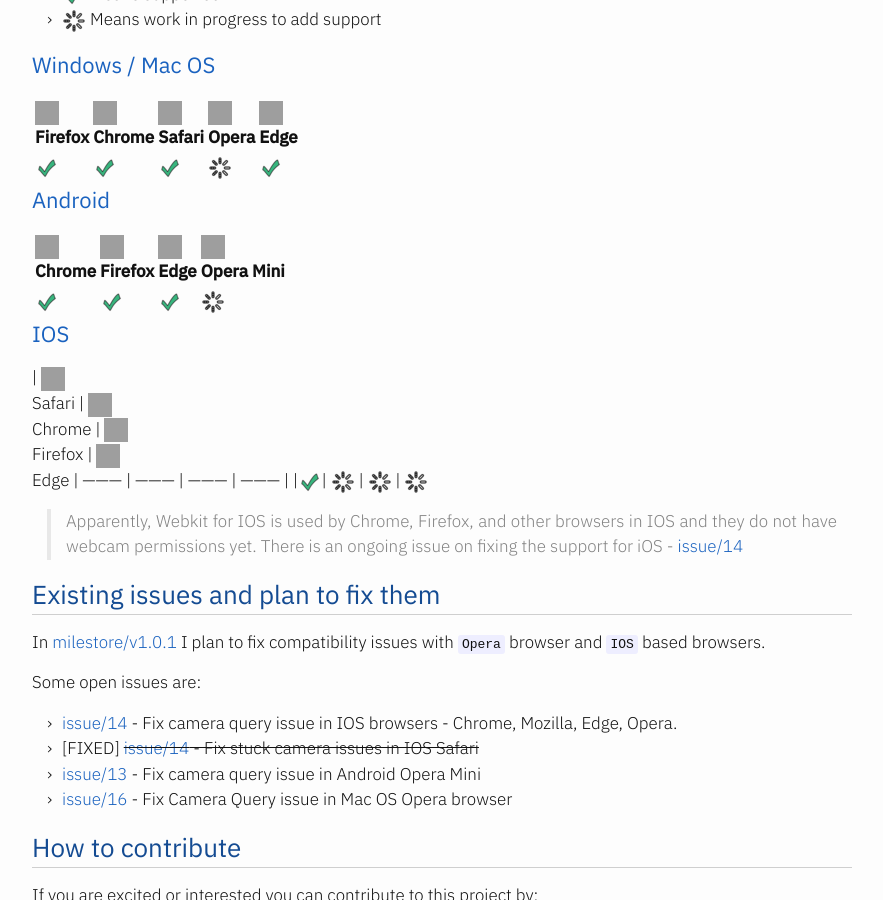
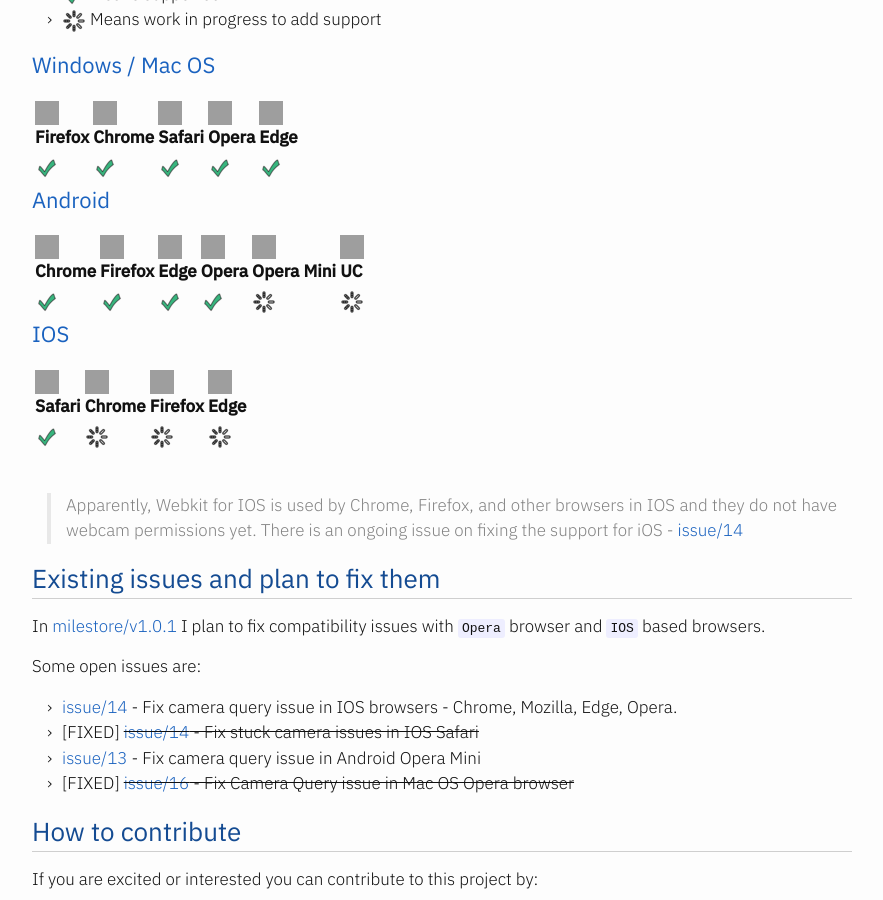
Before and after one commit to mebjas/mebjas.github.io, a Jekyll site: the page built from _posts/2020-04-04-HTML5-QR-Code-scanning---launched-v1.0.1.md, in a window 1280 px wide and 900 px high, scrolled down 5651 px. Shown: the whole window, without its empty margins (198-1081 px from the left). Built offline with Jekyll 4.4.1, drawn with Linux system fonts in a browser that asks for light colours; comment, search, counter and statistics services are not loaded; grey boxes are pictures that could not be loaded.

Commit message:
indent fix

```diff
--- a/_posts/2020-04-04-HTML5-QR-Code-scanning---launched-v1.0.1.md
+++ b/_posts/2020-04-04-HTML5-QR-Code-scanning---launched-v1.0.1.md
@@ -154,19 +154,21 @@
 
 | <img src="https://raw.githubusercontent.com/alrra/browser-logos/master/src/firefox/firefox_48x48.png" alt="Firefox" width="24px" height="24px" /><br/>Firefox | <img src="https://raw.githubusercontent.com/alrra/browser-logos/master/src/chrome/chrome_48x48.png" alt="Chrome" width="24px" height="24px" /><br/>Chrome | <img src="https://raw.githubusercontent.com/alrra/browser-logos/master/src/safari/safari_48x48.png" alt="Safari" width="24px" height="24px" /><br/>Safari | <img src="https://raw.githubusercontent.com/alrra/browser-logos/master/src/opera/opera_48x48.png" alt="Opera" width="24px" height="24px" /><br/>Opera | <img src="https://raw.githubusercontent.com/alrra/browser-logos/master/src/edge/edge_48x48.png" alt="Edge" width="24px" height="24px" /><br/> Edge
 | --------- | --------- | --------- | --------- | ------- |
-|![](../assets/img/done.png)| ![](../assets/img/done.png)| ![](../assets/img/done.png)| ![](../assets/img/progress.png) | ![](../assets/img/done.png)
+|![](../assets/img/done.png)| ![](../assets/img/done.png)| ![](../assets/img/done.png)| ![](../assets/img/done.png) | ![](../assets/img/done.png)
 
 ### Android
 
-| <img src="https://raw.githubusercontent.com/alrra/browser-logos/master/src/chrome/chrome_48x48.png" alt="Chrome" width="24px" height="24px" /><br/>Chrome | <img src="https://raw.githubusercontent.com/alrra/browser-logos/master/src/firefox/firefox_48x48.png" alt="Firefox" width="24px" height="24px" /><br/>Firefox | <img src="https://raw.githubusercontent.com/alrra/browser-logos/master/src/edge/edge_48x48.png" alt="Edge" width="24px" height="24px" /><br/> Edge | <img src="https://raw.githubusercontent.com/alrra/browser-logos/master/src/opera-mini/opera-mini_48x48.png" alt="Opera-Mini" width="24px" height="24px" /><br/> Opera Mini
-| --------- | --------- | --------- | --------- |
-|![](../assets/img/done.png)| ![](../assets/img/done.png)| ![](../assets/img/done.png)| ![](../assets/img/progress.png)
+| <img src="https://raw.githubusercontent.com/alrra/browser-logos/master/src/chrome/chrome_48x48.png" alt="Chrome" width="24px" height="24px" /><br/>Chrome | <img src="https://raw.githubusercontent.com/alrra/browser-logos/master/src/firefox/firefox_48x48.png" alt="Firefox" width="24px" height="24px" /><br/>Firefox | <img src="https://raw.githubusercontent.com/alrra/browser-logos/master/src/edge/edge_48x48.png" alt="Edge" width="24px" height="24px" /><br/> Edge | <img src="https://raw.githubusercontent.com/alrra/browser-logos/master/src/opera/opera_48x48.png" alt="Opera" width="24px" height="24px" /><br/>Opera | <img src="https://raw.githubusercontent.com/alrra/browser-logos/master/src/opera-mini/opera-mini_48x48.png" alt="Opera-Mini" width="24px" height="24px" /><br/> Opera Mini | <img src="https://raw.githubusercontent.com/alrra/browser-logos/master/src/uc/uc_24x24.png" alt="UC" width="24px" height="24px" /> <br/> UC
+| --------- | --------- | --------- | --------- |  --------- | --------- |
+|![](../assets/img/done.png)| ![](../assets/img/done.png)| ![](../assets/img/done.png)| ![](../assets/img/done.png)| ![](../assets/img/progress.png) | ![](../assets/img/progress.png)
 
 ### IOS
-| <img src="https://raw.githubusercontent.com/alrra/browser-logos/master/src/safari-ios/safari-ios_24x24.png" alt="Safari" width="24px" height="24px" /><br/>Safari | <img src="https://raw.githubusercontent.com/alrra/browser-logos/master/src/chrome/chrome_48x48.png" alt="Chrome" width="24px" height="24px" /><br/>Chrome | <img src="https://raw.githubusercontent.com/alrra/browser-logos/master/src/firefox/firefox_48x48.png" alt="Firefox" width="24px" height="24px" /><br/>Firefox | <img src="https://raw.githubusercontent.com/alrra/browser-logos/master/src/edge/edge_48x48.png" alt="Edge" width="24px" height="24px" /><br/> Edge
+
+|<img src="https://raw.githubusercontent.com/alrra/browser-logos/master/src/safari-ios/safari-ios_24x24.png" alt="Safari" width="24px" height="24px" /><br/>Safari | <img src="https://raw.githubusercontent.com/alrra/browser-logos/master/src/chrome/chrome_48x48.png" alt="Chrome" width="24px" height="24px" /><br/>Chrome | <img src="https://raw.githubusercontent.com/alrra/browser-logos/master/src/firefox/firefox_48x48.png" alt="Firefox" width="24px" height="24px" /><br/>Firefox | <img src="https://raw.githubusercontent.com/alrra/browser-logos/master/src/edge/edge_48x48.png" alt="Edge" width="24px" height="24px" /><br/> Edge
 | --------- | --------- | --------- | --------- |
-|![](../assets/img/done.png)| ![](../assets/img/progress.png) | ![](../assets/img/progress.png) | ![](../assets/img/progress.png)
+| ![](../assets/img/done.png) | ![](../assets/img/progress.png) | ![](../assets/img/progress.png) | ![](../assets/img/progress.png) |
 
+<br>
 > Apparently, Webkit for IOS is used by Chrome, Firefox, and other browsers in IOS and they do not have webcam permissions yet. There is an ongoing issue on fixing the support for iOS - [issue/14](https://github.com/mebjas/html5-qrcode/issues/14)
 
 ## Existing issues and plan to fix them
@@ -176,7 +178,7 @@
  - [issue/14](https://github.com/mebjas/html5-qrcode/issues/14) - Fix camera query issue in IOS browsers - Chrome, Mozilla, Edge, Opera.
  - [FIXED] ~~[issue/14](https://github.com/mebjas/html5-qrcode/issues/14) - Fix stuck camera issues in IOS Safari~~
  - [issue/13](https://github.com/mebjas/html5-qrcode/issues/13) - Fix camera query issue in Android Opera Mini
- - [issue/16](https://github.com/mebjas/html5-qrcode/issues/16) - Fix Camera Query issue in Mac OS Opera browser
+ - [FIXED] ~~[issue/16](https://github.com/mebjas/html5-qrcode/issues/16) - Fix Camera Query issue in Mac OS Opera browser~~
 
 ## How to contribute
 If you are excited or interested you can contribute to this project by:
```
